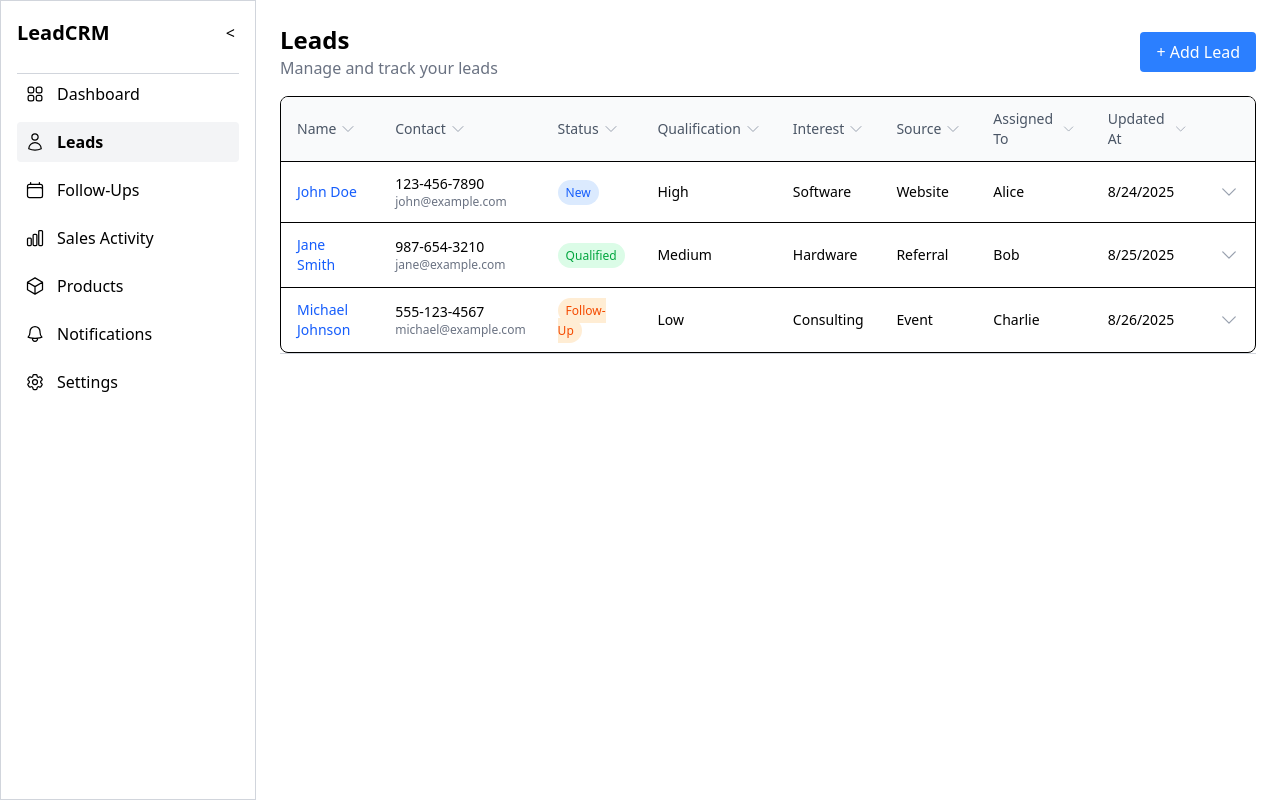
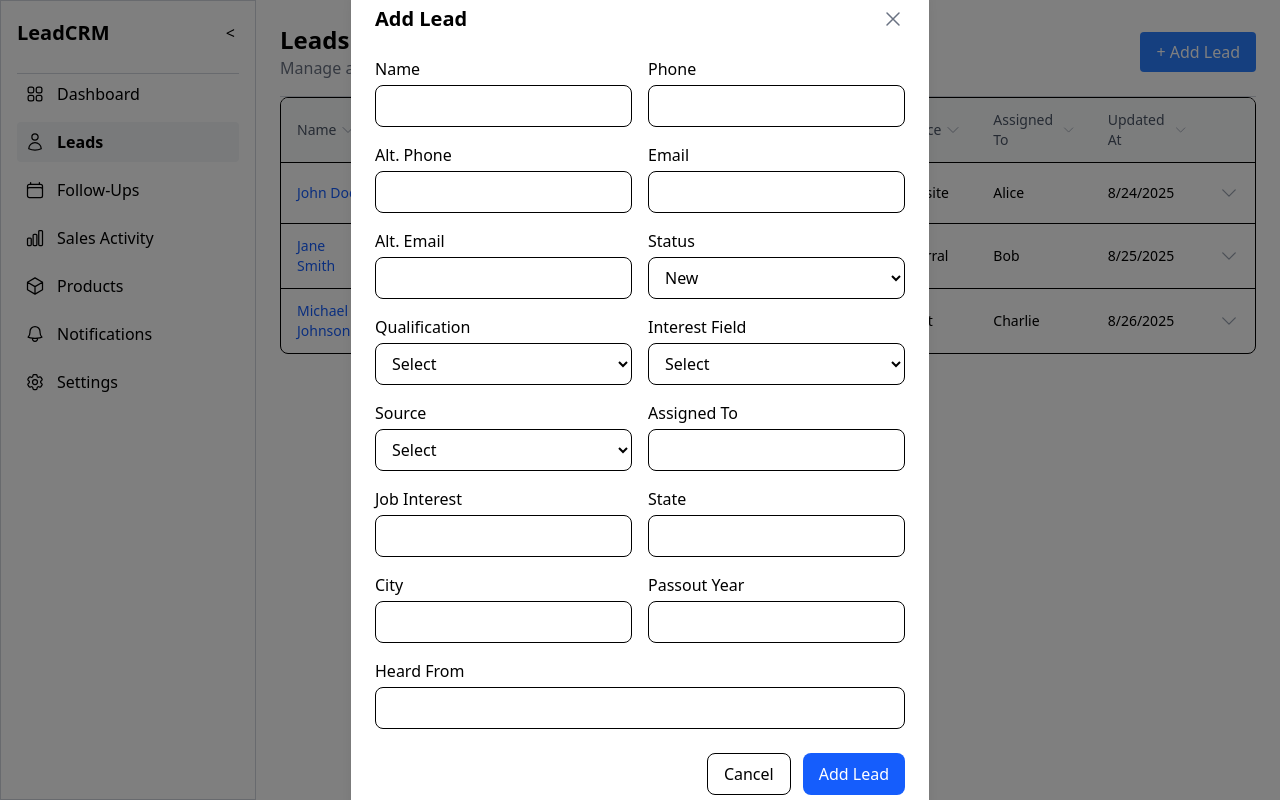
Before and after one commit to subhashdippu/2, a React (Vite) app: page / in a window 1280 px wide. Both pictures are taken after a click on the button "+ Add Lead". Built offline with nearby package versions, Linux system fonts and the light colour scheme.

Commit message:
adding modal

```diff
--- /dev/null
+++ b/src/components/modal.jsx
@@ -0,0 +1,325 @@
+import { useState } from "react";
+import { XMarkIcon } from "@heroicons/react/24/outline";
+
+export default function AddLeadModal({ open, onClose, addLead }) {
+  const [formData, setFormData] = useState({
+    name: "",
+    phone: "",
+    altPhone: "",
+    email: "",
+    altEmail: "",
+    status: "New",
+    qualification: "",
+    interestField: "",
+    source: "",
+    assignedTo: "",
+    jobInterest: "",
+    state: "",
+    city: "",
+    passoutYear: "",
+    heardFrom: "",
+  });
+
+  const [loading, setLoading] = useState(false);
+  const [error, setError] = useState("");
+  const [success, setSuccess] = useState(false);
+
+  if (!open) return null;
+
+  const handleChange = (e) => {
+    setFormData({ ...formData, [e.target.name]: e.target.value });
+  };
+
+  const handleSubmit = (e) => {
+    e.preventDefault();
+    setLoading(true);
+    setError("");
+    setSuccess(false);
+
+    // Simulate adding lead locally
+    try {
+      const newLead = {
+        ...formData,
+        _id: Date.now().toString(),
+        updatedAt: new Date().toISOString(),
+      };
+      addLead(newLead);
+
+      setSuccess(true);
+      setFormData({
+        name: "",
+        phone: "",
+        altPhone: "",
+        email: "",
+        altEmail: "",
+        status: "New",
+        qualification: "",
+        interestField: "",
+        source: "",
+        assignedTo: "",
+        jobInterest: "",
+        state: "",
+        city: "",
+        passoutYear: "",
+        heardFrom: "",
+      });
+
+      onClose(); // Close modal after adding
+    } catch (err) {
+      setError("Failed to add lead");
+    } finally {
+      setLoading(false);
+    }
+  };
+
+  return (
+    <div className="fixed inset-0 flex items-center justify-center bg-black/50 z-50">
+      <div className="bg-white rounded-lg shadow-lg max-w-3xl p-6">
+        {/* Header */}
+        <div className="flex justify-between items-center mb-6">
+          <h2 className="text-xl font-semibold">Add Lead</h2>
+          <button
+            onClick={onClose}
+            className="text-gray-500 hover:text-gray-700"
+          >
+            <XMarkIcon className="w-6 h-6" />
+          </button>
+        </div>
+
+        {/* Error / Success Messages */}
+        {error && <p className="text-red-600 mb-3">{error}</p>}
+        {success && (
+          <p className="text-green-600 mb-3">Lead added successfully!</p>
+        )}
+
+        {/* Form */}
+        <form onSubmit={handleSubmit}>
+          <div className="grid grid-cols-2 gap-4">
+            {/* Name */}
+            <div>
+              <label className="block mb-1">Name</label>
+              <input
+                type="text"
+                name="name"
+                value={formData.name}
+                onChange={handleChange}
+                className="border rounded-lg px-3 py-2 w-full"
+                required
+              />
+            </div>
+
+            {/* Phone */}
+            <div>
+              <label className="block mb-1">Phone</label>
+              <input
+                type="text"
+                name="phone"
+                value={formData.phone}
+                onChange={handleChange}
+                className="border rounded-lg px-3 py-2 w-full"
+                required
+              />
+            </div>
+
+            {/* Alt Phone */}
+            <div>
+              <label className="block mb-1">Alt. Phone</label>
+              <input
+                type="text"
+                name="altPhone"
+                value={formData.altPhone}
+                onChange={handleChange}
+                className="border rounded-lg px-3 py-2 w-full"
+              />
+            </div>
+
+            {/* Email */}
+            <div>
+              <label className="block mb-1">Email</label>
+              <input
+                type="email"
+                name="email"
+                value={formData.email}
+                onChange={handleChange}
+                className="border rounded-lg px-3 py-2 w-full"
+                required
+              />
+            </div>
+
+            {/* Alt Email */}
+            <div>
+              <label className="block mb-1">Alt. Email</label>
+              <input
+                type="email"
+                name="altEmail"
+                value={formData.altEmail}
+                onChange={handleChange}
+                className="border rounded-lg px-3 py-2 w-full"
+              />
+            </div>
+
+            {/* Status */}
+            <div>
+              <label className="block mb-1">Status</label>
+              <select
+                name="status"
+                value={formData.status}
+                onChange={handleChange}
+                className="border rounded-lg px-3 py-2 w-full"
+              >
+                <option>New</option>
+                <option>In Progress</option>
+                <option>Converted</option>
+                <option>Qualified</option>
+                <option>Follow-Up</option>
+              </select>
+            </div>
+
+            {/* Qualification */}
+            <div>
+              <label className="block mb-1">Qualification</label>
+              <select
+                name="qualification"
+                value={formData.qualification}
+                onChange={handleChange}
+                className="border rounded-lg px-3 py-2 w-full"
+              >
+                <option value="">Select</option>
+                <option>High School</option>
+                <option>Bachelor's</option>
+                <option>Master's</option>
+                <option>Other</option>
+              </select>
+            </div>
+
+            {/* Interest Field */}
+            <div>
+              <label className="block mb-1">Interest Field</label>
+              <select
+                name="interestField"
+                value={formData.interestField}
+                onChange={handleChange}
+                className="border rounded-lg px-3 py-2 w-full"
+              >
+                <option value="">Select</option>
+                <option>Web Development</option>
+                <option>Data Science</option>
+                <option>UI/UX Design</option>
+                <option>Other</option>
+              </select>
+            </div>
+
+            {/* Source */}
+            <div>
+              <label className="block mb-1">Source</label>
+              <select
+                name="source"
+                value={formData.source}
+                onChange={handleChange}
+                className="border rounded-lg px-3 py-2 w-full"
+              >
+                <option value="">Select</option>
+                <option>Website</option>
+                <option>Social Media</option>
+                <option>Email Campaign</option>
+                <option>Cold Call</option>
+                <option>Other</option>
+              </select>
+            </div>
+
+            {/* Assigned To */}
+            <div>
+              <label className="block mb-1">Assigned To</label>
+              <input
+                type="text"
+                name="assignedTo"
+                value={formData.assignedTo}
+                onChange={handleChange}
+                className="border rounded-lg px-3 py-2 w-full"
+              />
+            </div>
+
+            {/* Job Interest */}
+            <div>
+              <label className="block mb-1">Job Interest</label>
+              <input
+                type="text"
+                name="jobInterest"
+                value={formData.jobInterest}
+                onChange={handleChange}
+                className="border rounded-lg px-3 py-2 w-full"
+              />
+            </div>
+
+            {/* State */}
+            <div>
+              <label className="block mb-1">State</label>
+              <input
+                type="text"
+                name="state"
+                value={formData.state}
+                onChange={handleChange}
+                className="border rounded-lg px-3 py-2 w-full"
+              />
+            </div>
+
+            {/* City */}
+            <div>
+              <label className="block mb-1">City</label>
+              <input
+                type="text"
+                name="city"
+                value={formData.city}
+                onChange={handleChange}
+                className="border rounded-lg px-3 py-2 w-full"
+              />
+            </div>
+
+            {/* Passout Year */}
+            <div>
+              <label className="block mb-1">Passout Year</label>
+              <input
+                type="text"
+                name="passoutYear"
+                value={formData.passoutYear}
+                onChange={handleChange}
+                className="border rounded-lg px-3 py-2 w-full"
+              />
+            </div>
+
+            {/* Heard From */}
+            <div className="col-span-2">
+              <label className="block mb-1">Heard From</label>
+              <input
+                type="text"
+                name="heardFrom"
+                value={formData.heardFrom}
+                onChange={handleChange}
+                className="border rounded-lg px-3 py-2 w-full"
+              />
+            </div>
+          </div>
+
+          {/* Footer */}
+          <div className="flex justify-end gap-3 mt-6">
+            <button
+              type="button"
+              onClick={onClose}
+              className="px-4 py-2 border rounded-lg"
+              disabled={loading}
+            >
+              Cancel
+            </button>
+            <button
+              type="submit"
+              disabled={loading}
+              className="px-4 py-2 bg-blue-600 text-white rounded-lg"
+            >
+              {loading ? "Saving..." : "Add Lead"}
+            </button>
+          </div>
+        </form>
+      </div>
+    </div>
+  );
+}
--- a/src/pages/leadsPage.jsx
+++ b/src/pages/leadsPage.jsx
@@ -1,5 +1,5 @@
 import React, { useState } from "react";
-
+import Modal from "../components/modal";
 import {
   Squares2X2Icon,
   UserIcon,
@@ -10,11 +10,11 @@ import {
   CalendarIcon,
   Bars3Icon,
 } from "@heroicons/react/24/outline";
-import LeadTable from "../components/LeadTable";
+import LeadTable from "../components/leadTable";
 
 export default function LeadsPage() {
   const [sidebarOpen, setSidebarOpen] = useState(true);
-
+  const [isModalOpen, setIsModalOpen] = useState(false);
   const [leads, setLeads] = useState([
     {
       _id: "1",
@@ -97,6 +97,7 @@ export default function LeadsPage() {
 
       {/* Main content */}
       <div className="flex-1 p-6 ">
+        {/* Top bar */}
         <div className="flex justify-between items-center mb-4 ">
           {!sidebarOpen && (
             <button
@@ -110,12 +111,18 @@ export default function LeadsPage() {
             <h1 className="text-2xl font-bold">Leads</h1>
             <p className="text-gray-500">Manage and track your leads</p>
           </div>
-          <button className="bg-blue-500 text-white px-4 py-2 rounded">
+          <button
+            onClick={() => setIsModalOpen(true)}
+            className="bg-blue-500 text-white px-4 py-2 rounded"
+          >
             + Add Lead
           </button>
         </div>
+        <hr className="border-gray-300" />
+
+        {/* Leads Table */}
         <LeadTable leads={leads} />
-        <hr className="border-gray-300" />
+        <Modal open={isModalOpen} onClose={() => setIsModalOpen(false)} />
       </div>
     </div>
   );
```
